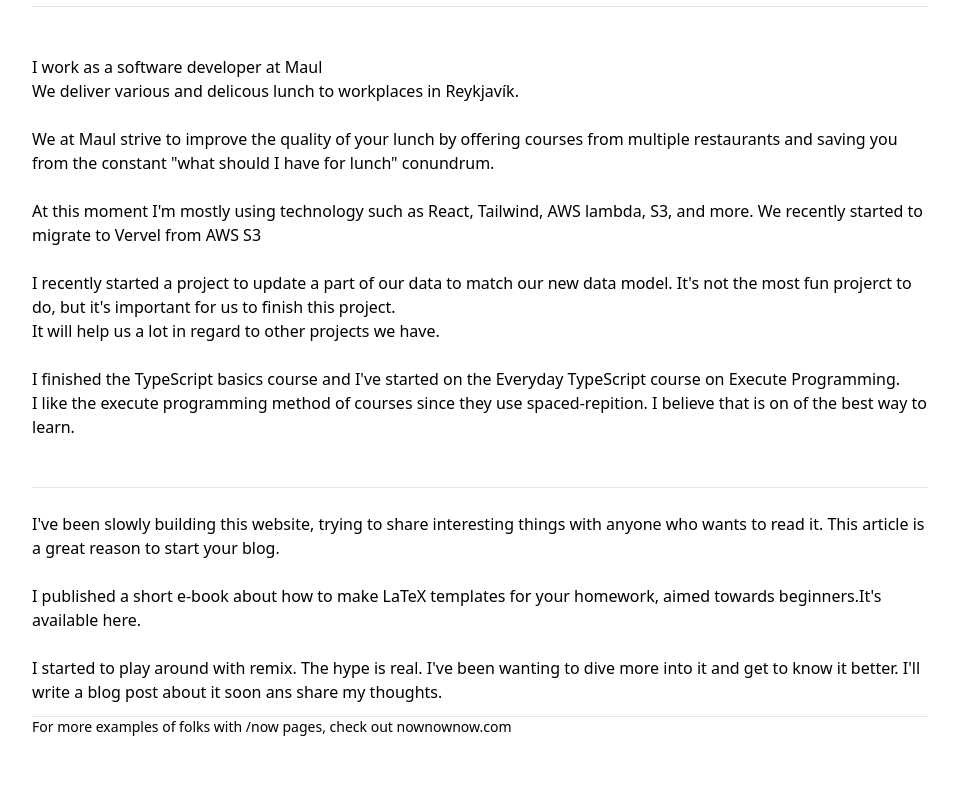
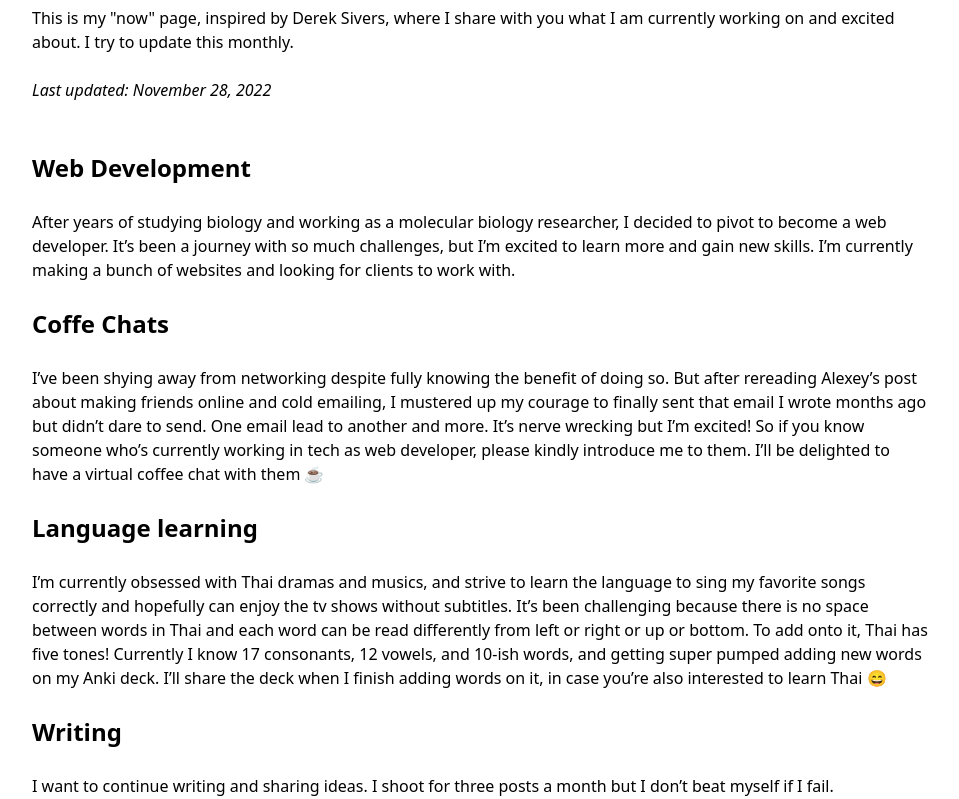
Before and after one commit to hazrinatn/hazrina.net, a Next.js app: page /now in a window 1280 px wide. Shown: the part 220-1019 px from the top of the page, without its empty margins (160-1119 px from the left). Built offline with nearby package versions, Linux system fonts and the light colour scheme.

Commit message:
Add now page

```diff
--- a/data/headerNavLinks.js
+++ b/data/headerNavLinks.js
@@ -2,7 +2,7 @@
   { href: '/blog', title: 'Blog' },
   { href: '/projects', title: 'Projects' },
   { href: '/about', title: 'About' },
-  // { href: '/now', title: 'Now' },
+  { href: '/now', title: 'Now' },
 ]
 
 export default headerNavLinks
--- a/pages/now.js
+++ b/pages/now.js
@@ -1,114 +1,90 @@
 import Link from '@/components/Link'
-import { PageSEO } from '@/components/SEO'
-import siteMetadata from '@/data/siteMetadata'
 
 export default function Now() {
   return (
-    <>
-      <PageSEO
-        title={`Now - ${siteMetadata.author}`}
-        description="What I'm doing now"
-        url={siteMetadata.url}
-      />
-      <div className="divide-y divide-gray-200 dark:divide-gray-700">
+    <div className="flex w-full flex-col justify-around">
+      <div>
         <div className="space-y-2 pt-6 pb-8 md:space-y-5">
           <h1 className="text-3xl font-extrabold leading-9 tracking-tight text-gray-900 dark:text-gray-100 sm:text-4xl sm:leading-10 md:text-6xl md:leading-14">
             What I'm Doing Now
           </h1>
         </div>
-        {/* Work */}
-        <div className="container py-12">
-          <span>
-            I work as a software developer at{' '}
-            <Link
-              href={'https://maul.is'}
-              className="special-underline no-underline dark:text-gray-100 hover:dark:text-gray-800"
-            >
-              Maul{' '}
-            </Link>
-            <br />
-          </span>
-          <p>We deliver various and delicous lunch to workplaces in Reykjavík.</p>
-          <br />
+        <div>
           <p>
-            We at Maul strive to improve the quality of your lunch by offering courses from multiple
-            restaurants and saving you from the constant "what should I have for lunch" conundrum.
+            This is my{' '}
+            <Link href={'https://nownownow.com/about'}>
+              <a className="font-medium leading-6">"now"</a>
+            </Link>{' '}
+            page, inspired by Derek Sivers, where I share with you what I am currently working on
+            and excited about. I try to update this monthly.
           </p>
-          <br />
+          <p className="py-6 italic">Last updated: November 28, 2022</p>
+        </div>
+        <div>
+          <h3 className="py-7 text-2xl font-bold leading-7">Web Development</h3>
           <p>
-            At this moment I'm mostly using technology such as React, Tailwind, AWS lambda, S3, and
-            more. We recently started to migrate to Vervel from AWS S3
-          </p>
-          <br />
-          <p>
-            I recently started a project to update a part of our data to match our new data model.
-            It's not the most fun projerct to do, but it's important for us to finish this project.
-          </p>
-          <p>It will help us a lot in regard to other projects we have.</p>
-          <br />
-          <p>
-            I finished the TypeScript basics course and I've started on the Everyday TypeScript
-            course on{' '}
-            <Link
-              href={'https://www.executeprogram.com/courses'}
-              className="special-underline no-underline dark:text-gray-100 hover:dark:text-gray-800"
-            >
-              Execute Programming.
-            </Link>
-          </p>
-          <p>
-            I like the execute programming method of courses since they use spaced-repition. I
-            believe that is on of the best way to learn.
+            After years of studying biology and working as a molecular biology researcher, I decided
+            to pivot to become a web developer. It’s been a journey with so much challenges, but I’m
+            excited to learn more and gain new skills. I’m currently making a bunch of websites and
+            looking for clients to work with.{' '}
           </p>
         </div>
-
-        {/* Personal life */}
-        <div className="pt-6">
+        <div>
+          <h3 className="py-7 text-2xl font-bold leading-7">Coffe Chats</h3>
           <p>
-            I've been slowly building this website, trying to share interesting things with anyone
-            who wants to read it.{' '}
-            <Link
-              href={'https://www.swyx.io/learn-in-public'}
-              className="special-underline no-underline dark:text-gray-100 hover:dark:text-gray-800"
-            >
-              This
-            </Link>{' '}
-            article is a great reason to start your blog.
-          </p>
-          <br />
-          <p>
-            I published a short e-book about how to make LaTeX templates for your homework, aimed
-            towards beginners.
-            <Link
-              href={'http://einargudni.com/my-books'}
-              className="special-underline no-underline dark:text-gray-100 hover:dark:text-gray-800"
-            >
-              It's available here.
-            </Link>
-          </p>
-          <br />
-          <p>
-            I started to play around with{' '}
-            <Link
-              href={'https://remix.run/'}
-              className="special-underline no-underline dark:text-gray-100 hover:dark:text-gray-800"
-            >
-              remix.
-            </Link>{' '}
-            The hype is real. I've been wanting to dive more into it and get to know it better. I'll
-            write a blog post about it soon ans share my thoughts.
+            I’ve been shying away from networking despite fully knowing the benefit of doing so. But
+            after rereading Alexey’s post about making friends online and cold emailing, I mustered
+            up my courage to finally sent that email I wrote months ago but didn’t dare to send. One
+            email lead to another and more. It’s nerve wrecking but I’m excited! So if you know
+            someone who’s currently working in tech as web developer, please kindly introduce me to
+            them. I’ll be delighted to have a virtual coffee chat with them ☕️
           </p>
         </div>
-        <div className="mt-3 text-sm">
-          For more examples of folks with /now pages, check out{' '}
-          <Link
-            href={'https://nownownow.com/'}
-            className="special-underline no-underline dark:text-gray-100 hover:dark:text-gray-800"
-          >
-            nownownow.com
-          </Link>
+        <div>
+          <h3 className="py-7 text-2xl font-bold leading-7">Language learning</h3>
+          <p>
+            I’m currently obsessed with Thai dramas and musics, and strive to learn the language to
+            sing my favorite songs correctly and hopefully can enjoy the tv shows without subtitles.
+            It’s been challenging because there is no space between words in Thai and each word can
+            be read differently from left or right or up or bottom. To add onto it, Thai has five
+            tones! Currently I know 17 consonants, 12 vowels, and 10-ish words, and getting super
+            pumped adding new words on my Anki deck. I’ll share the deck when I finish adding words
+            on it, in case you’re also interested to learn Thai 😄
+          </p>
+        </div>
+        <div>
+          <h3 className="py-7 text-2xl font-bold leading-7">Writing</h3>
+          <p>
+            I want to continue writing and sharing ideas. I shoot for three posts a month but I
+            don’t beat myself if I fail.
+          </p>
+        </div>
+        <div>
+          <h3 className="py-7 text-2xl font-bold leading-7">Reading</h3>
+          <p>
+            I love reading essays/posts from{' '}
+            <Link href={'http://paulgraham.com/'}>
+              <a className="font-medium leading-6 underline">Paul Graham</a>
+            </Link>
+            ,{' '}
+            <Link href={'https://guzey.com/'}>
+              <a className="font-medium leading-6 underline">Alexey Guzey</a>
+            </Link>
+            ,{' '}
+            <Link href={'http://www.alljapaneseallthetime.com/blog'}>
+              <a className="font-medium leading-6 underline">Khatzumoto</a>
+            </Link>
+            ,{' '}
+            <Link href={'https://benkuhn.net/'}>
+              <a className="font-medium leading-6 underline">Ben Kuhn</a>
+            </Link>
+            , and many interesting people I found online. Nowadays I’m rereading posts from Alexey
+            and Khatzumoto. I also find myself enjoying fictions more than I did for the last few
+            years. Usually I opted for non-fictions every time I need inspiration or just chilling,
+            but now I understand the charm of fictions and can appreciate it more.
+          </p>
         </div>
       </div>
-    </>
+    </div>
   )
 }
```
